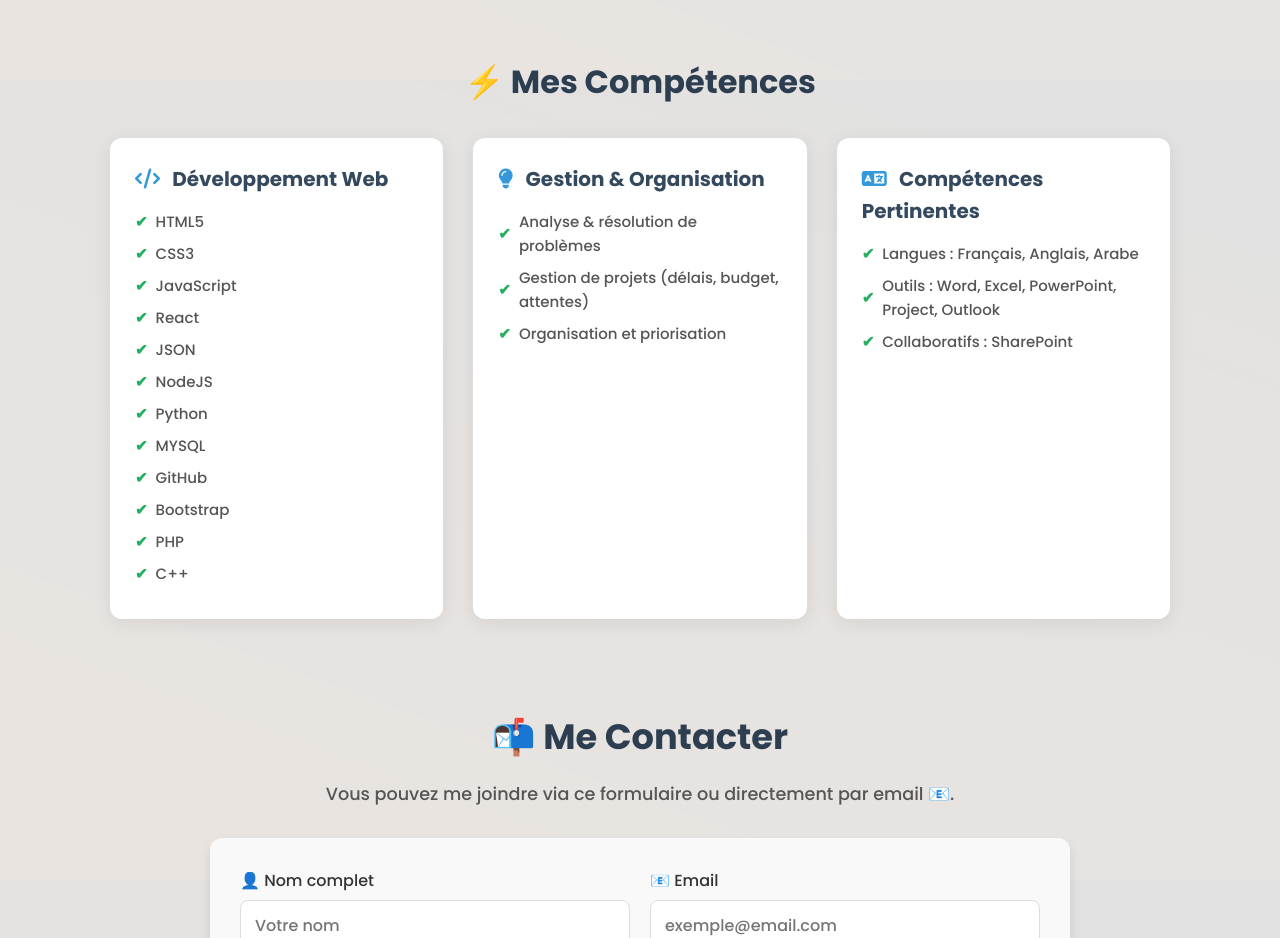
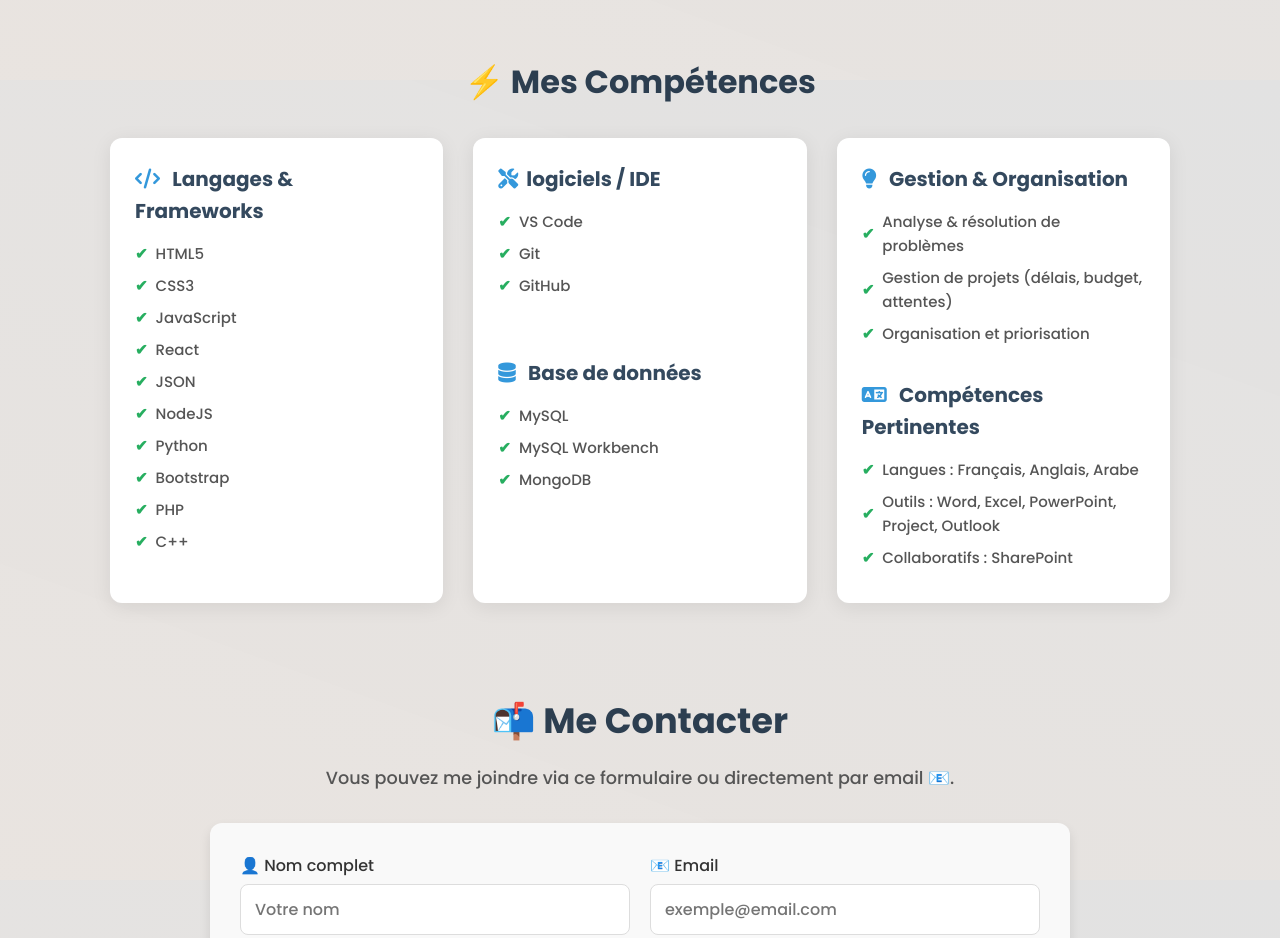
Before and after one commit to MarinaKamel-coder/portfolio, a plain HTML site: page index.html in a window 1280 px wide. Shown: the part 3920-4858 px from the top of the page. Drawn offline with nearby package versions, Linux system fonts and the light colour scheme.

Commit message:
deuxieme modification de competences

```diff
--- a/index.html
+++ b/index.html
@@ -166,7 +166,7 @@
     <div class="competences-grid">
 
       <div class="competence-card">
-        <h3><i class="fa-solid fa-code"></i> Développement Web</h3>
+        <h3><i class="fa-solid fa-code"></i> Langages & Frameworks </h3>
         <ul class="skills">
           <li>HTML5</li>
           <li>CSS3 </li>
@@ -175,11 +175,24 @@
           <li>JSON </li>
           <li>NodeJS</li>
           <li>Python</li>
-          <li>MYSQL</li>
-          <li>GitHub</li>
           <li>Bootstrap</li>
           <li>PHP</li>
           <li>C++</li>
+        </ul>
+      </div>
+
+      <div class="competence-card">
+        <h3><i class="fa-solid fa-tools"> </i>logiciels / IDE </h3>
+        <ul class="skills">
+          <li>VS Code</li>
+          <li>Git</li>
+          <li>GitHub</li>
+        </ul> </br></br>
+        <h3><i class="fa-solid fa-database"></i> Base de données </h3>
+        <ul class="skills">
+          <li>MySQL</li>
+          <li>MySQL Workbench</li>
+          <li>MongoDB</li>
         </ul>
       </div>
 
@@ -189,10 +202,7 @@
           <li>Analyse & résolution de problèmes</li>
           <li>Gestion de projets (délais, budget, attentes)</li>
           <li>Organisation et priorisation</li>
-        </ul>
-      </div>
-
-      <div class="competence-card">
+        </ul></br>
         <h3><i class="fa-solid fa-language"></i> Compétences Pertinentes</h3>
         <ul class="skills">
           <li>Langues : Français, Anglais, Arabe</li>
@@ -200,7 +210,6 @@
           <li>Collaboratifs : SharePoint</li>
         </ul>
       </div>
-
     </div>
   </section>
 
```
